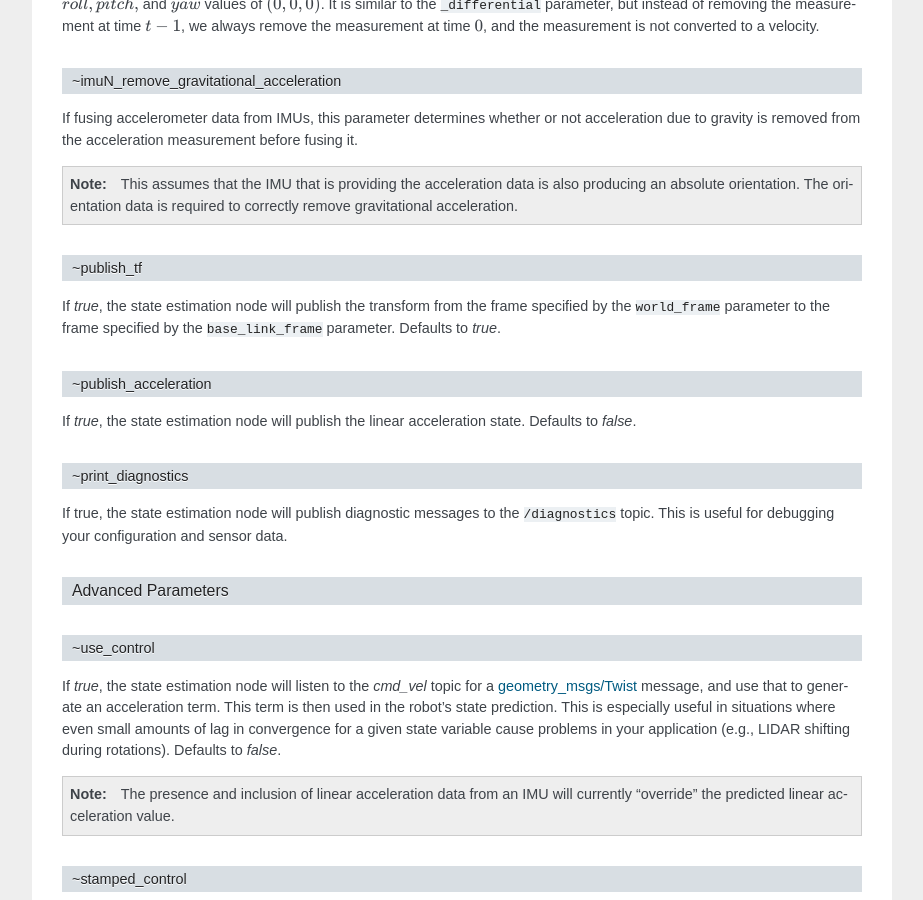
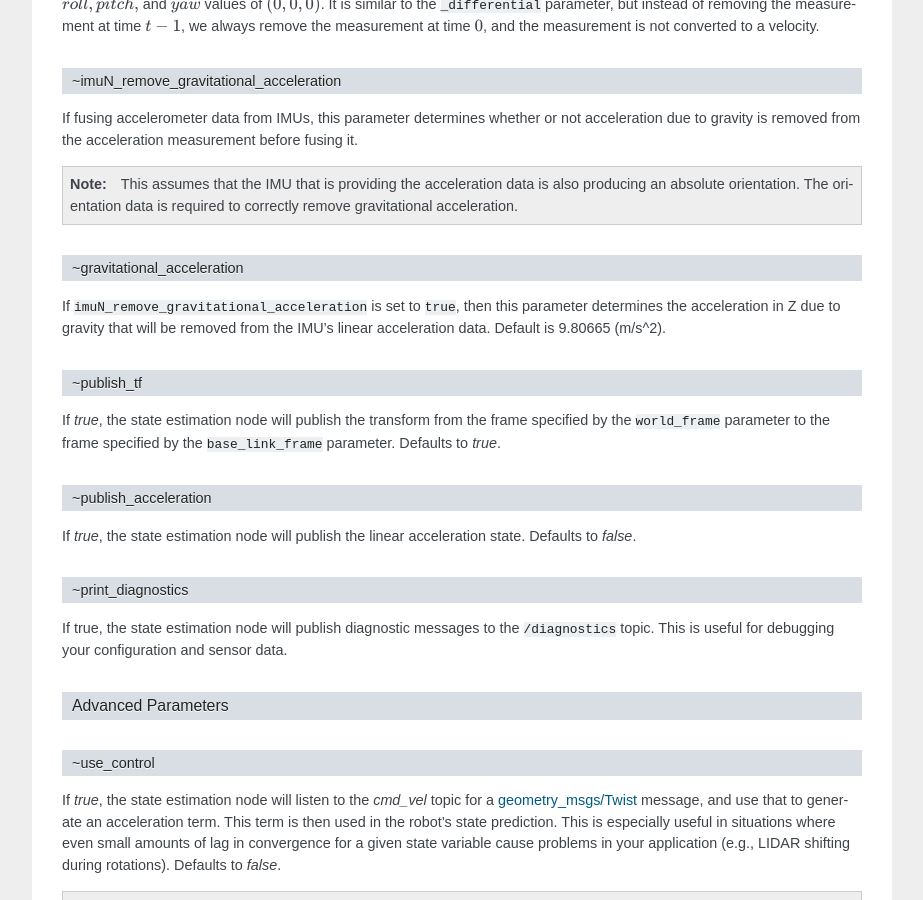
Before and after one commit to cra-ros-pkg/robot_localization, a Sphinx documentation site: the page built from doc/state_estimation_nodes.rst, in a window 1280 px wide and 900 px high, scrolled down 3755 px. Shown: the whole window, without its empty margins (318-1241 px from the left). Built offline with Sphinx 7.4.7, drawn with Linux system fonts in a browser that asks for light colours; the version number could not be read and is left out; some of the changed text lies outside the part shown.

Commit message:
add docs for new param

```diff
--- a/doc/state_estimation_nodes.rst
+++ b/doc/state_estimation_nodes.rst
@@ -143,6 +143,10 @@ If this parameter is set to ``true``, then any measurements from this sensor wil
 If fusing accelerometer data from IMUs, this parameter determines whether or not acceleration due to gravity is removed from the acceleration measurement before fusing it.
 
 .. note:: This assumes that the IMU that is providing the acceleration data is also producing an absolute orientation. The orientation data is required to correctly remove gravitational acceleration.
+
+~gravitational_acceleration
+^^^^^^^^^^^^^^^^^^^^^^^^^^^
+If ``imuN_remove_gravitational_acceleration`` is set to ``true``, then this parameter determines the acceleration in Z due to gravity that will be removed from the IMU's linear acceleration data. Default is 9.80665 (m/s^2).
 
 ~publish_tf
 ^^^^^^^^^^^
```
